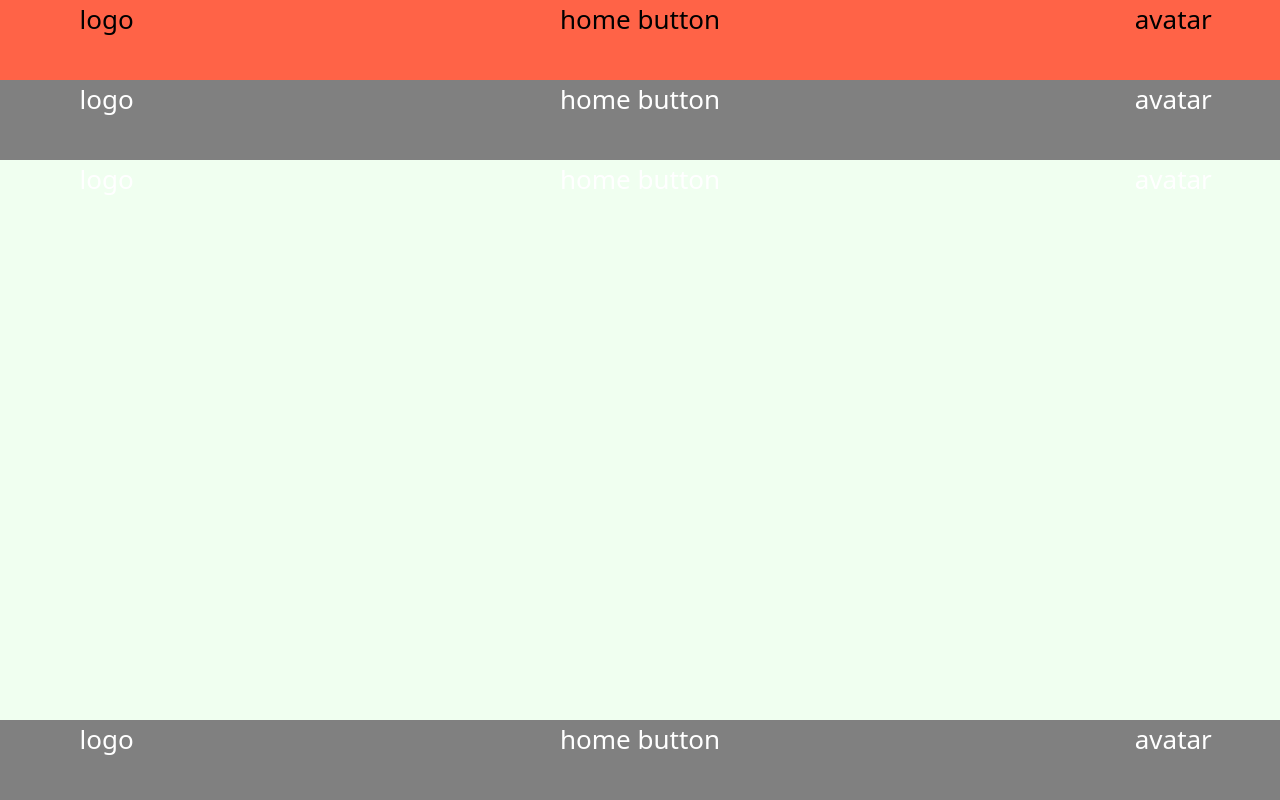
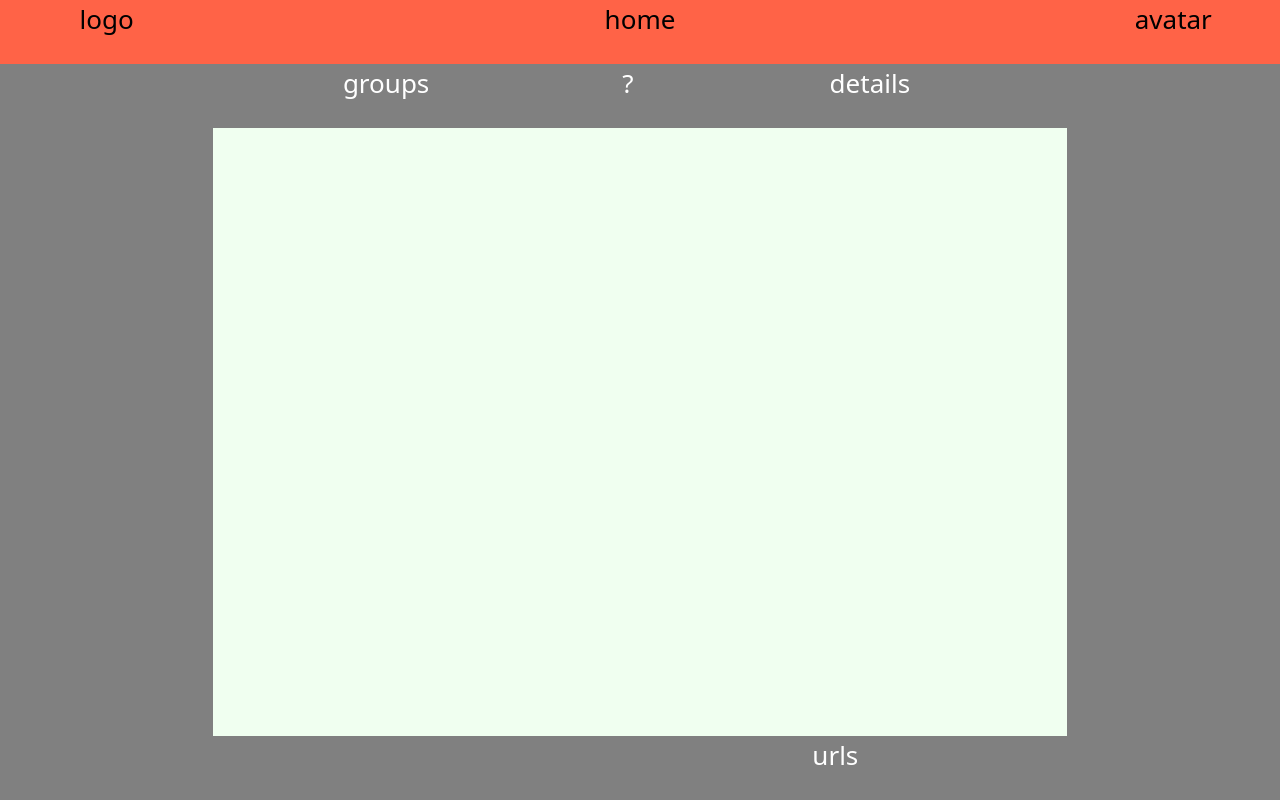
Before and after one commit to marcosaccarola/Url-Saver-fe, a React (Create React App) app: page / in a window 1280 px wide. Built offline with nearby package versions, Linux system fonts and the light colour scheme.

Commit message:
structure

```diff
--- a/src/components/000.css
+++ b/src/components/000.css
@@ -1,20 +1,24 @@
 .bar {
   background: tomato;
   color: #000000;
-  height: 10vh;
+  height: 8vh;
 }
 
 .controls-above {
   background: grey;
-  height: 10vh;
+  height: 8vh;
 }
 
 .central {
   background: honeydew;
-  height: 70vh;
+  height: 76vh;
+}
+
+.wings {
+  background: grey;
 }
 
 .controls-below {
   background: grey;
-  height: 10vh;
+  height: 8vh;
 }
--- a/src/components/100-Bar.jsx
+++ b/src/components/100-Bar.jsx
@@ -10,7 +10,7 @@ const Bar=()=>{
                     logo
                 </Col>
                 <Col sm={8}>
-                    home button
+                    home
                 </Col>
                 <Col sm={2}>
                     avatar
--- a/src/components/200-ControlsAbove.jsx
+++ b/src/components/200-ControlsAbove.jsx
@@ -5,15 +5,23 @@ const ControlsAbove=()=>{
 
     return(
         <>
-            <Row className='controls-above vw-100'>
+            <Row className='controls-below vw-100'>
                 <Col sm={2}>
-                    logo
+
                 </Col>
-                <Col sm={8}>
-                    home button
+                <Col sm={8} className='row'>
+                    <Col sm={5}>
+                        groups
+                    </Col>
+                    <Col sm={2}>
+                        ?
+                    </Col>
+                    <Col sm={5}>
+                        details
+                    </Col>
                 </Col>
                 <Col sm={2}>
-                    avatar
+
                 </Col>
             </Row>
         </>
--- a/src/components/300-Central.jsx
+++ b/src/components/300-Central.jsx
@@ -6,14 +6,14 @@ const Central=()=>{
     return(
         <>
             <Row className='central vw-100'>
-                <Col sm={2}>
-                    logo
+                <Col sm={2} className='wings'>
+
                 </Col>
-                <Col sm={8}>
-                    home button
+                <Col sm={8} className='text-black'>
+
                 </Col>
-                <Col sm={2}>
-                    avatar
+                <Col sm={2} className='wings'>
+
                 </Col>
             </Row>
         </>
--- a/src/components/400-ControlsBelow.jsx
+++ b/src/components/400-ControlsBelow.jsx
@@ -7,13 +7,18 @@ const ControlsBelow=()=>{
         <>
             <Row className='controls-below vw-100'>
                 <Col sm={2}>
-                    logo
+
                 </Col>
-                <Col sm={8}>
-                    home button
+                <Col sm={8} className='row'>
+                    <Col sm={6}>
+
+                    </Col>
+                    <Col sm={6}>
+                        urls
+                    </Col>
                 </Col>
                 <Col sm={2}>
-                    avatar
+
                 </Col>
             </Row>
         </>
```
